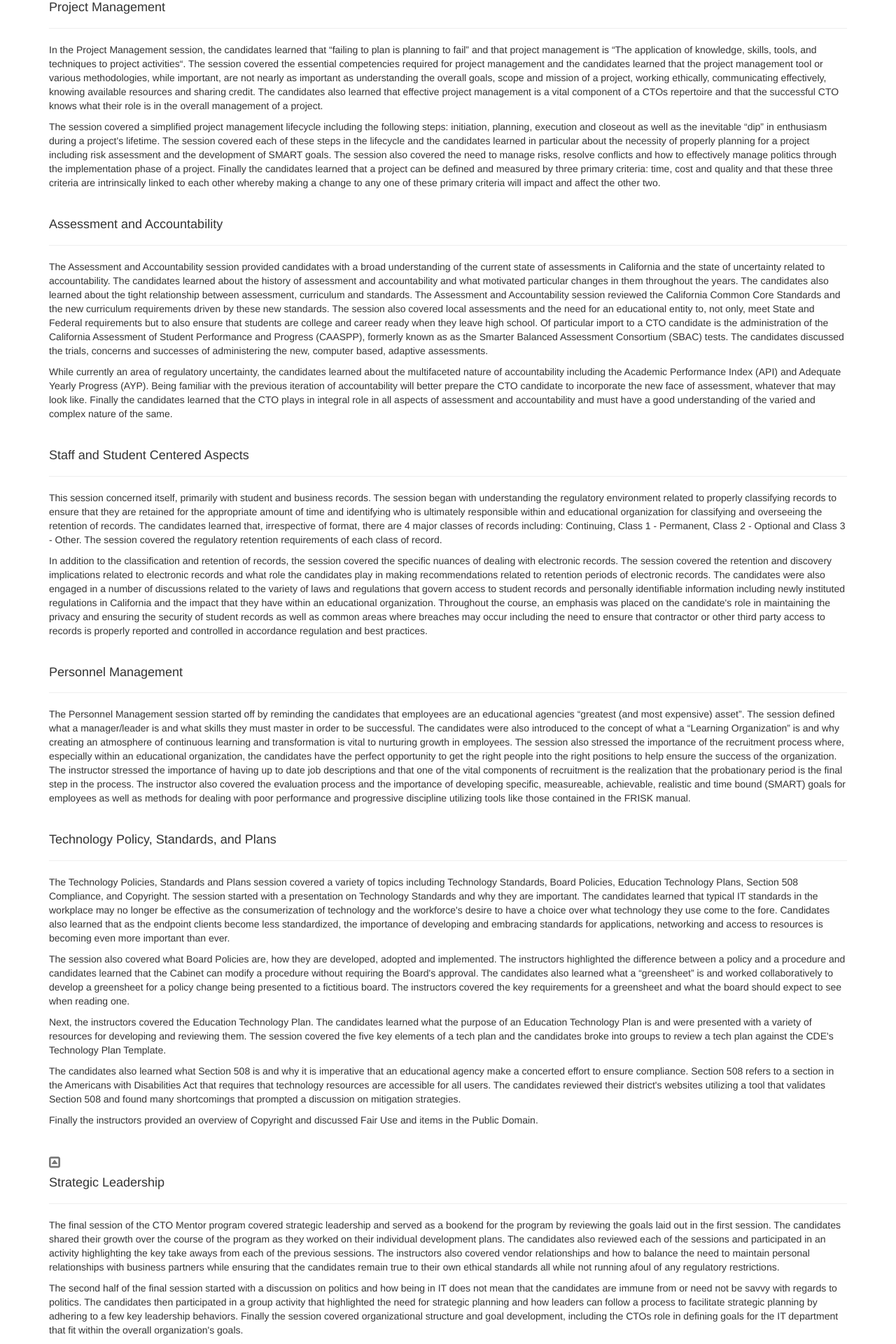
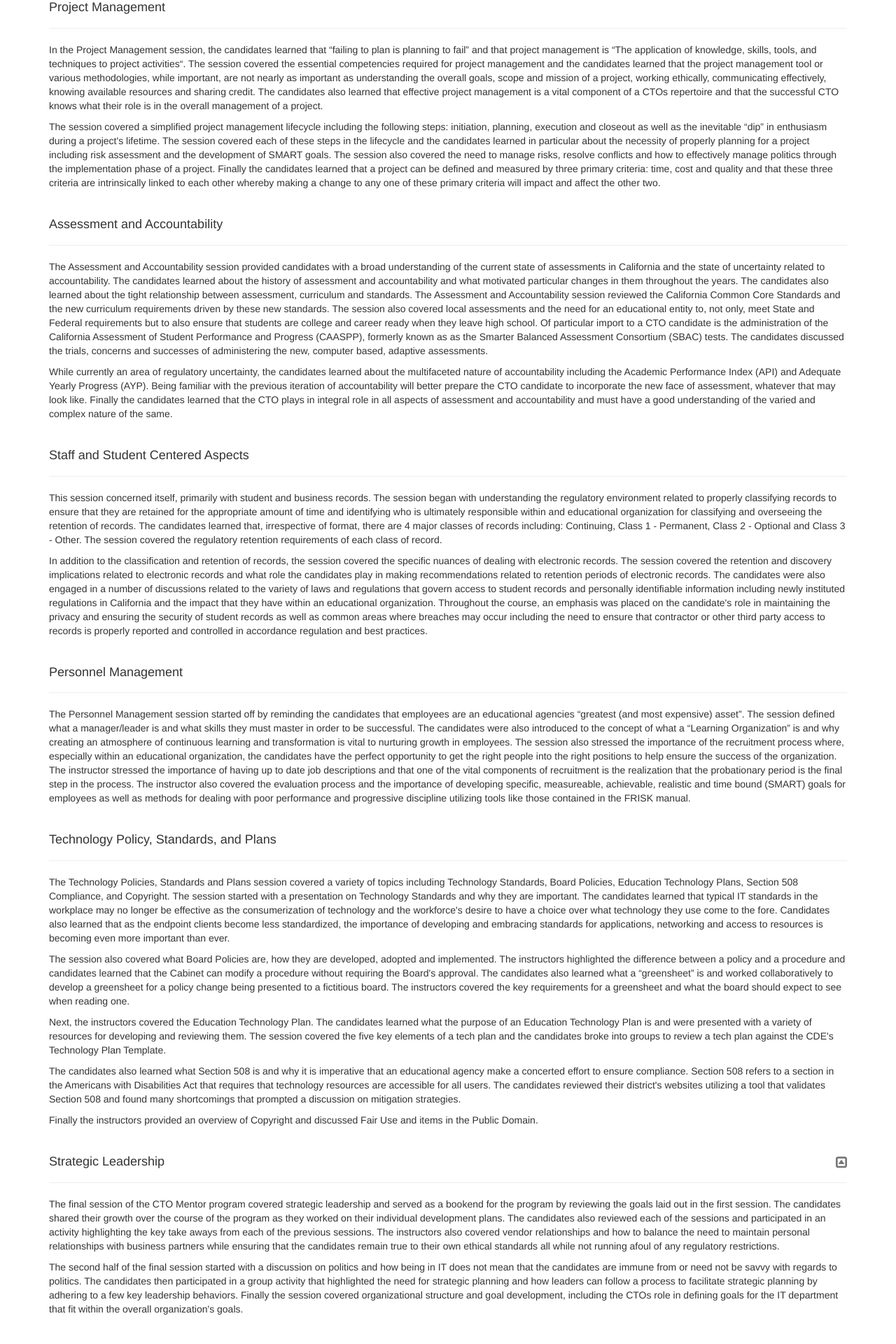
Before and after one commit to shanepinnell/shanepinnell.github.io, a Jekyll site: the page built from cto_mentor/summary.html, in a window 1280 px wide. Shown: the part 2436-4356 px from the top of the page at 70% size. Built offline with Jekyll 4.4.1, drawn with Linux system fonts in a browser that asks for light colours; nearby versions of some CDN libraries; library files that are not in the unit come from our copies; after the commit the page ends 4326 px from its top, so only the background shows below that.

Commit message:
updated summary

```diff
--- a/cto_mentor/summary.html
+++ b/cto_mentor/summary.html
@@ -122,7 +122,7 @@ One other aspect of the Professional Development session was the discussion of t
 </p>
 
 <div class="page-header">
-	<p pull-right ><a href="#top" class="text-muted"><i class="fa fa-caret-square-o-up fa-lg"></i></a></p>
+	<p class="pull-right"><a href="#top" class="text-muted"><i class="fa fa-caret-square-o-up fa-lg"></i></a></p>
 	<h4>Strategic Leadership</h4>
 </div>
 <p>
```
